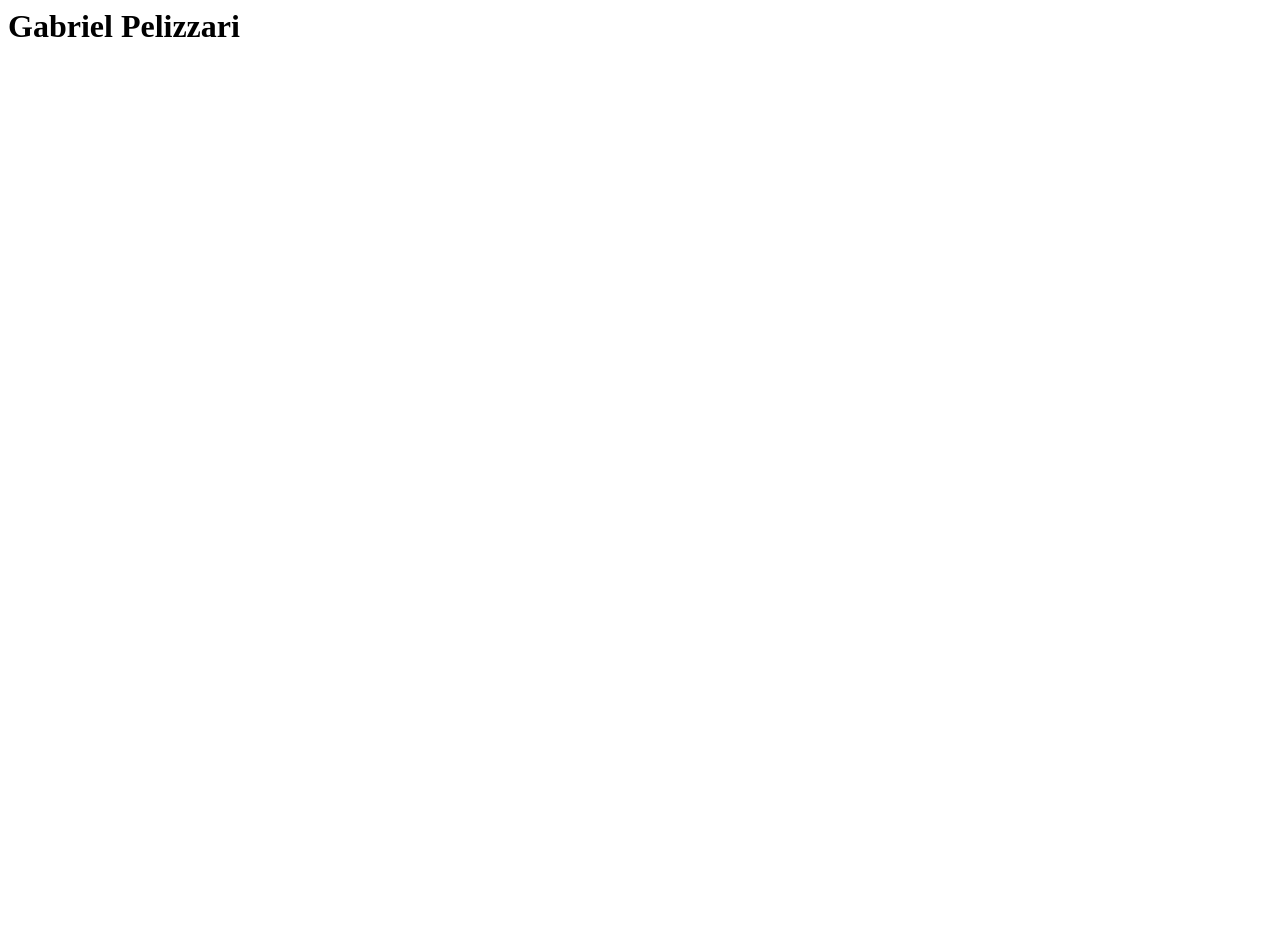
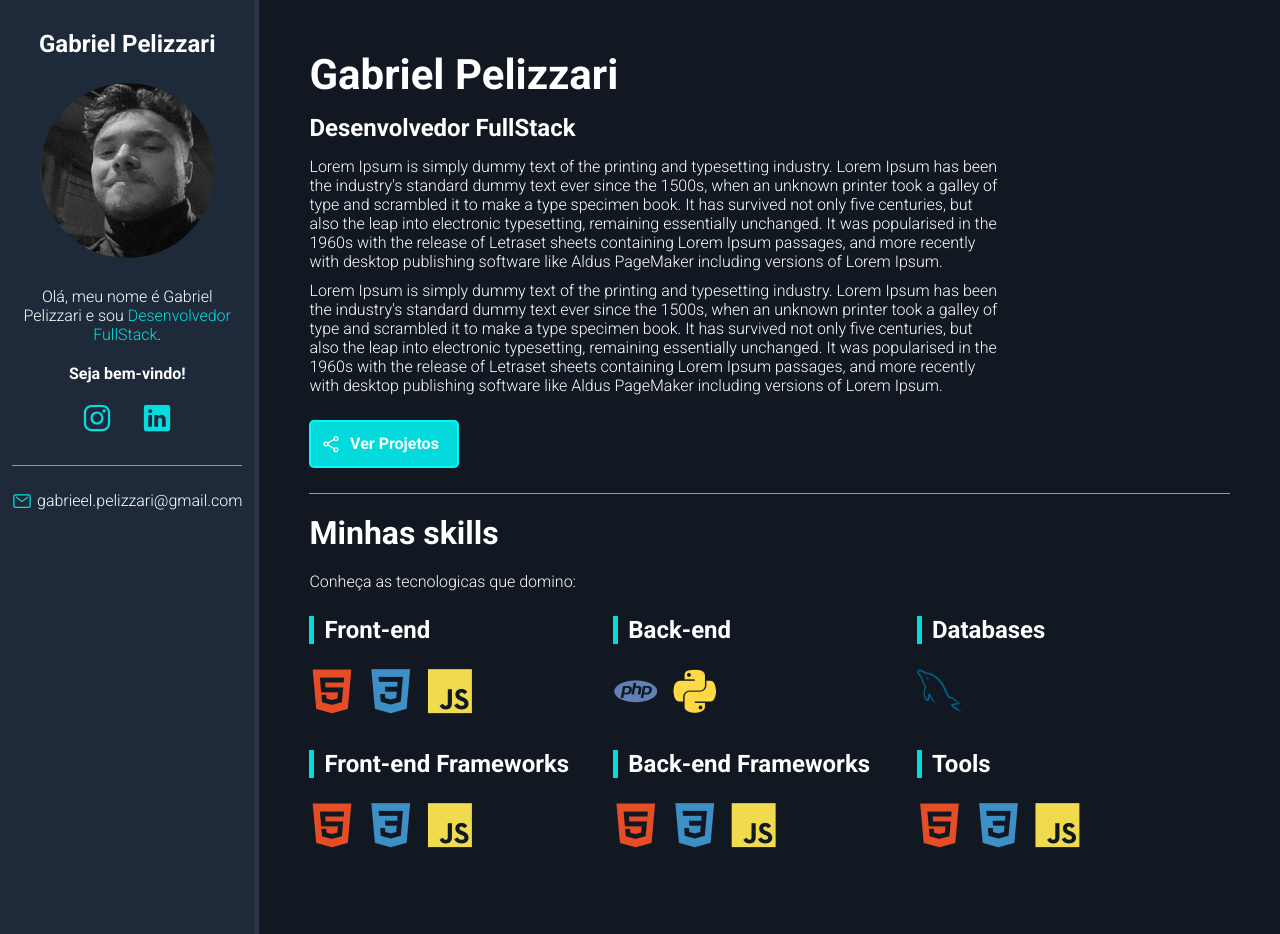
Before and after one commit to gabrielpelizzari/gabrielpelizzari.github.io, a plain HTML site: page index.html in a window 1280 px wide. Before the commit the page ends 800 px from the top, so only its background shows below. Drawn offline with nearby package versions, Linux system fonts and the light colour scheme.

Commit message:
Finalizando o portfólio

```diff
--- /dev/null
+++ b/css/styles.css
@@ -0,0 +1,255 @@
+/* Reset */
+
+* {
+    padding: 0;
+    margin: 0;
+    font-family: 'Roboto', sans-serif;
+    box-sizing: border-box;
+}
+
+/* Variables */
+
+:root {
+    --main-color: #00ffffd7;
+    --main-text-color: #FFF;
+    --border-color: #999;
+    --bio-bg-color: #1E2A3A;
+    --bio-border-color: #293544;
+    --about-bg-color: #111821;
+
+}
+
+
+/* General */
+
+.highlight {
+    color: var(--main-color);
+}
+
+/* Containers */
+#container {
+    display: flex;
+    flex-direction: row;
+    color: var(--main-text-color);
+}
+
+#bio-container{
+    flex: 1 1 20%;
+    min-height: 100vh;
+    background-color: var(--bio-bg-color);
+    text-align: center;
+    padding: 30px 12px;
+    border-right: 5px solid var(--bio-border-color);
+}
+
+#about-container{
+    flex: 1 1 80%;
+    min-height: 100%;
+    background-color: var(--about-bg-color);
+    padding: 50px;
+
+}
+
+
+
+/* Bio container */
+
+#bio-container h2 {
+    margin-bottom: 25px;
+}
+
+#bio-container p {
+    margin-bottom: 20px;
+}
+
+#bio-container #welcome-text{
+    font-weight: bold;
+
+}
+
+
+#bio-image {
+    width: 175px;
+    height: 175px;
+    border-radius: 50%;
+    margin-bottom: 25px;
+}
+
+#social-container{
+    display: flex;
+    justify-content: center;
+    list-style: none;
+    border-bottom: 1px solid var(--border-color);
+    margin-bottom: 25px;
+    padding-bottom: 25px;
+}
+
+#social-container li{
+    flex: 1 1 0;
+    max-width: 60px;
+}
+
+#social-container li a{
+    color: var(--main-color);
+    font-size: 30px;
+}
+
+#email-container{
+    display: flex;
+    justify-content: center;
+}
+
+#email-container ion-icon,
+#email-container a{
+    flex:1 1 0;
+}
+
+#email-container a{
+    color: var(--main-text-color);
+    text-decoration: none;
+    max-width: 225px;
+}
+
+#email-container ion-icon{
+    color: var(--main-color);
+    font-size: 20px;
+    margin-right: 5px;
+    max-width: 20px;
+}
+
+
+/* about container */
+#name{
+    font-size: 42px;
+    margin-bottom: 15px;
+}
+
+#title{
+    font-size: 24px;
+    margin-bottom: 15px;
+    font-weight: bold;
+}
+
+.description{
+    max-width: 75%;
+    margin-bottom: 10px;
+}
+
+#btn-projects{
+    font-weight: bold;
+    font-size: 16px;
+    color: var(--main-text-color);
+    background-color: var(--main-color);
+    border: 2px solid var(--main-color);
+    border-radius: 5px;
+    text-decoration: none;
+    transition: .5s;
+    margin: 25px 0;
+    padding: 12px 10px;
+    width: 150px;
+    text-align: center;
+    display: flex;
+}
+
+
+#btn-projects ion-icon,
+#btn-projects span {
+    flex: 1 1 0;
+
+
+}
+
+#btn-projects ion-icon{
+    font-size: 20px;
+    max-width: 20px;
+
+}
+
+#btn-projects:hover{
+    background-color: transparent;
+
+}
+
+#skills-section-title{
+    border-top: 1px solid var(--border-color);
+    padding-top: 20px;
+    margin-bottom: 20px;
+    font-size: 32px;
+}
+
+#skills-container{
+    display: flex;
+    flex-wrap: wrap;
+    margin-top: 25px;
+}
+
+.skills-box{
+    flex: 1 1 33%;
+    max-width: 33%;
+    margin-bottom: 35px;
+}
+
+.skills-title{
+    font-size: 24px;
+    margin-bottom: 25px;
+    font-weight: bold;
+    padding-left: 10px;
+    border-left: 5px solid var(--main-color);
+}
+
+.skills-box i{
+    font-size: 45px;
+    margin-right: 10px;
+}
+
+
+/* MOBILE */
+
+@media(max-width: 450px) {
+
+    #container{
+        flex-direction: column;
+    }
+
+    #bio-container{
+        min-height: auto;
+        border-right: none;
+        border-bottom: 5px solid(--bio-border-color);
+    }
+
+    #bio-container h2{
+        display: none;
+    }
+
+    #bio-container p{
+        max-width: 60%;
+        margin: 10px auto;
+
+    }
+
+    #about-container{
+        text-align: center;
+        padding: 30px;
+    }
+
+    #about-container .description{
+        margin: 10px auto;
+        max-width: 100%;
+        line-height: 26px;
+    }
+
+    #btn-projects{
+        margin: 20px auto;
+    }
+
+    .skills-box{
+        flex: 1 1 100%;
+        max-width: 100%;
+        margin-bottom: 40px;
+        text-align: left;
+    }
+
+    .skills-box i{
+        font-size: 60px;
+    }
+}
--- a/index.html
+++ b/index.html
@@ -1 +1,95 @@
-<h1>Gabriel Pelizzari</h1>
+<!DOCTYPE html>
+<html lang="en">
+
+<head>
+    <meta charset="UTF-8">
+    <meta http-equiv="X-UA-Compatible" content="IE=edge">
+    <meta name="viewport" content="width=device-width, initial-scale=1.0">
+    <title>Portfólio Gabriel Pelizzari</title>
+
+
+    <!-- Google Fonts -->
+    <link rel="preconnect" href="https://fonts.googleapis.com">
+    <link rel="preconnect" href="https://fonts.gstatic.com" crossorigin>
+    <link href="https://fonts.googleapis.com/css2?family=Roboto:ital,wght@0,300;0,700;0,900;1,300;1,700;1,900&display=swap" rel="stylesheet">
+
+    <!-- Dev Icon Fonts -->
+    <link rel="stylesheet" href="https://cdn.jsdelivr.net/gh/devicons/devicon@v2.15.1/devicon.min.css">
+
+    <!-- CSS do projeto -->
+    <link rel="stylesheet" href="css/styles.css">
+
+
+</head>
+<body>
+    <main id="container">
+        <aside id="bio-container">
+            <h2>Gabriel Pelizzari</h2>
+            <img id="bio-image" src="img/fotoperfil.png" alt="Gabriel Pelizzari">
+            <p>Olá, meu nome é Gabriel Pelizzari e sou <span class="highlight">Desenvolvedor FullStack</span>.</p>
+            <p id="welcome-text">Seja bem-vindo!</p>
+            <ul id="social-container">
+                <li><a href="#" target="_blank"><ion-icon name="logo-instagram"></ion-icon></a></li>
+                <li><a href="#" target="_blank"><ion-icon name="logo-linkedin"></ion-icon></a></li>
+            </ul>
+
+            <div id="email-container">
+                <ion-icon name="mail-outline"></ion-icon><a href="mailto:gabrieel.pelizzari@gmail.com">gabrieel.pelizzari@gmail.com</a>
+            </div>
+        </aside>
+
+        <section id="about-container">
+            <h1 id="name">Gabriel Pelizzari</h1>
+            <p id="title"><span class="hightlight">Desenvolvedor FullStack</span></p>
+            <p class="description">Lorem Ipsum is simply dummy text of the printing and typesetting industry. Lorem Ipsum has been the industry's standard dummy text ever since the 1500s, when an unknown printer took a galley of type and scrambled it to make a type specimen book. It has survived not only five centuries, but also the leap into electronic typesetting, remaining essentially unchanged. It was popularised in the 1960s with the release of Letraset sheets containing Lorem Ipsum passages, and more recently with desktop publishing software like Aldus PageMaker including versions of Lorem Ipsum.</p>
+            <p class="description">Lorem Ipsum is simply dummy text of the printing and typesetting industry. Lorem Ipsum has been the industry's standard dummy text ever since the 1500s, when an unknown printer took a galley of type and scrambled it to make a type specimen book. It has survived not only five centuries, but also the leap into electronic typesetting, remaining essentially unchanged. It was popularised in the 1960s with the release of Letraset sheets containing Lorem Ipsum passages, and more recently with desktop publishing software like Aldus PageMaker including versions of Lorem Ipsum.</p>
+
+            <a href="#" id="btn-projects"><ion-icon name="share-social-outline"></ion-icon><span>Ver Projetos</span></a>
+            <h2 id="skills-section-title">Minhas skills</h2>
+            <p class="description">Conheça as tecnologicas que domino:</p>
+            <div id="skills-container">
+                <div class="skills-box">
+                    <p class="skills-title">Front-end</p>
+                    <i class="devicon-html5-plain colored"></i>
+                    <i class="devicon-css3-plain colored"></i>
+                    <i class="devicon-javascript-plain colored"></i>
+                </div>
+                <div class="skills-box">
+                    <p class="skills-title">Back-end</p>
+                    <i class="devicon-php-plain colored"></i>
+                    <i class="devicon-python-plain colored"></i>
+                </div>
+                <div class="skills-box">
+                    <p class="skills-title">Databases</p>
+                    <i class="devicon-mysql-plain colored"></i>
+
+                </div>
+                <div class="skills-box">
+                    <p class="skills-title">Front-end Frameworks</p>
+                    <i class="devicon-html5-plain colored"></i>
+                    <i class="devicon-css3-plain colored"></i>
+                    <i class="devicon-javascript-plain colored"></i>
+                </div>
+                <div class="skills-box">
+                    <p class="skills-title">Back-end Frameworks</p>
+                    <i class="devicon-html5-plain colored"></i>
+                    <i class="devicon-css3-plain colored"></i>
+                    <i class="devicon-javascript-plain colored"></i>
+                </div>
+                <div class="skills-box">
+                    <p class="skills-title">Tools</p>
+                    <i class="devicon-html5-plain colored"></i>
+                    <i class="devicon-css3-plain colored"></i>
+                    <i class="devicon-javascript-plain colored"></i>
+                </div>
+            </div>
+        </section>
+    </main>
+</body>
+
+
+<!-- Ion Icons -->
+<script type="module" src="https://unpkg.com/ionicons@7.1.0/dist/ionicons/ionicons.esm.js"></script>
+<script nomodule src="https://unpkg.com/ionicons@7.1.0/dist/ionicons/ionicons.js"></script>
+
+</html>
```
Also changed, not shown: img/fotoperfil.png (added).
